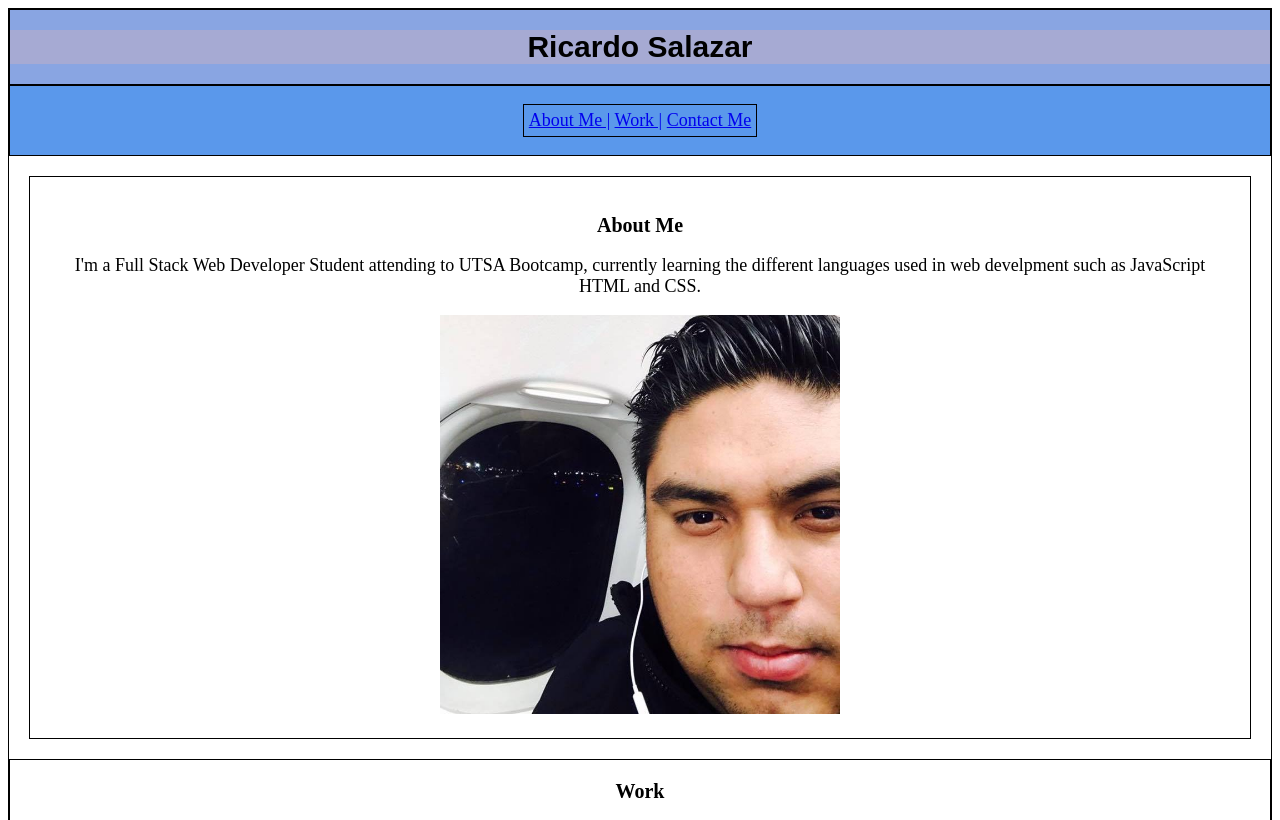
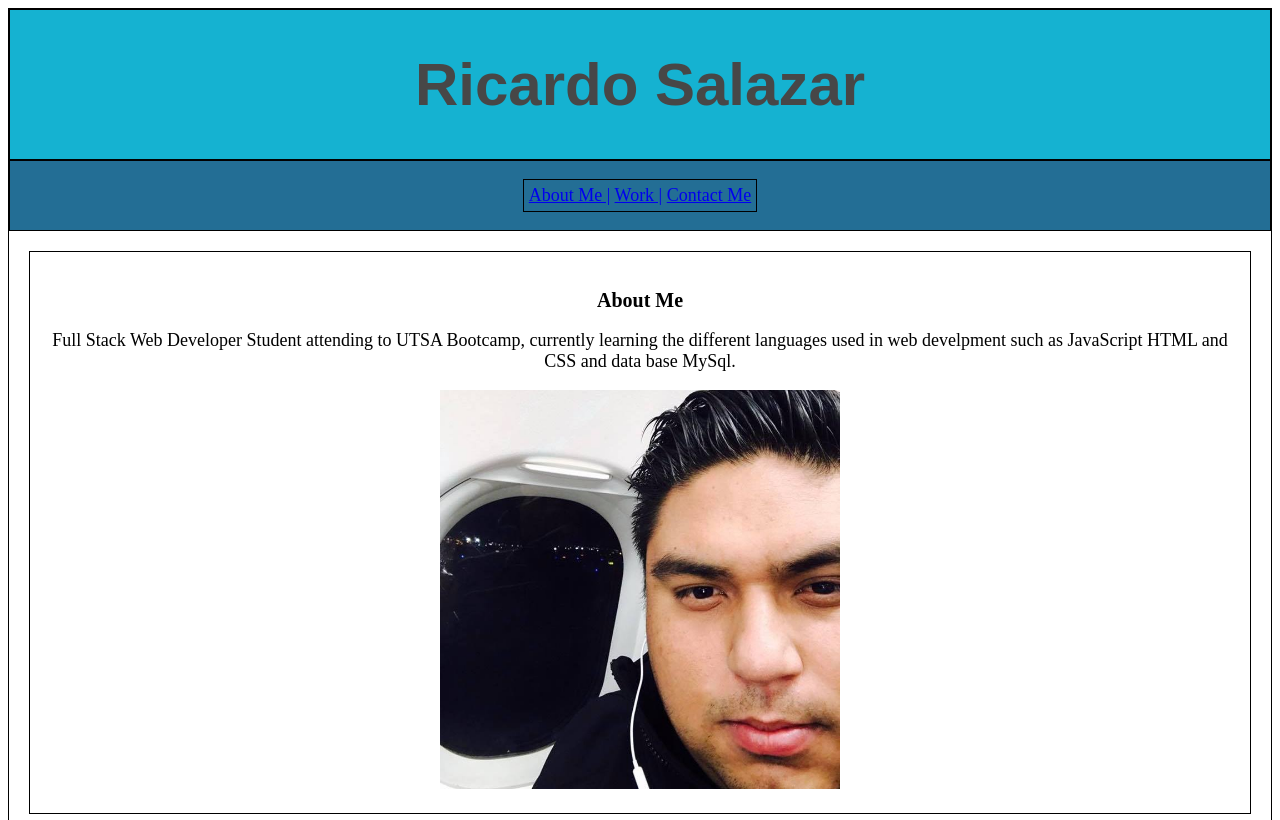
Before and after one commit to rikrds32/Pro-Portfolio, a plain HTML site: page index.html in a window 1280 px wide. Shown: the top 820 px of the page. Drawn offline with Linux system fonts and the light colour scheme.

Commit message:
delete refactor work and add project 2, change background color

```diff
--- a/index.html
+++ b/index.html
@@ -12,7 +12,7 @@
 </head>
 
 <body>
-    <div class= "container">
+    <div class="container">
         <header class="header">
 
             <h1 class="h1">Ricardo Salazar</h1>
@@ -29,12 +29,11 @@
 
             <section class="section">
                 <h2 id="h2">About Me</h2>
-                <p id="p1">I'm a Full Stack Web Developer Student attending to UTSA Bootcamp,
+                <p id="p1">Full Stack Web Developer Student attending to UTSA Bootcamp,
                     currently learning the different languages used in web develpment
-                    such as JavaScript HTML and CSS.
+                    such as JavaScript HTML and CSS and data base MySql.
                 </p>
-                <img src="images/profile pic.jpg"
-                    alt="htmlCSS">
+                <img src="images/profile pic.jpg" alt="htmlCSS">
             </section>
 
             <section>
@@ -54,11 +53,12 @@
                 <a href="https://rikrds32.github.io/prework-about-me/">Link to deployed site</a><br>
                 <a href="https://github.com/rikrds32/prework-about-me">Link to the Github repository</a>
                 <a href="https://rikrds32.github.io/horizon-refactor-hw-2/"><br>
-                    <img src="images/refactor hmw image.png" alt="horiseon refactor">
+
+                    <img src="images/schooly img.png" alt="schooly">
                 </a>
-                <div class="top-left">Horiseon Refactor</div>
-                <a href="https://rikrds32.github.io/horizon-refactor-hw-2/">Link to deployed site</a><br>
-                <a href="https://github.com/rikrds32/horizon-refactor-hw-2">Link to the Github repository</a>
+                <div class="top-left">Schooly</div>
+                <a href="https://fierce-retreat-28707.herokuapp.com/">Link to deployed site</a><br>
+                <a href="https://github.com/rikrds32/schooly">Link to the Github repository</a>
             </section>
 
             <section>
@@ -78,7 +78,7 @@
                 <P>Thanks for watching</P>
             </footer>
         </div>
-</div>
+    </div>
 
 </body>
 
--- a/style.css
+++ b/style.css
@@ -1,14 +1,15 @@
 
 .header {
-    background-color: rgb(137, 165, 226);
+    background-color: #15B2D1;
 
 
 }
 .h1 {
-    background-color: rgb(166, 170, 211);
+    background-color: #15B2D1;
     display: inline-flexbox; display: block;
-    font-size: 30px; font-family: fantasy;
+    font-size: 60px; font-family: fantasy;
     font-display: center;
+    color: rgb(71, 71, 71)
 }
 .l1 {
     font-size: 18px;
@@ -22,6 +23,7 @@ header, body, nav, section, footer {
 }
 body {
     text-align: center;
+
 }
 .group {
     flex-basis: auto;
@@ -40,7 +42,7 @@ p {
     font-size: 18px;
 }
 .menu {
-    background-color: rgb(90, 152, 235);
+    background-color: #236E95;
 }
 .section {
     margin: 20px;
```
Also changed, not shown: images/schooly img.png (added), 1 other file.
